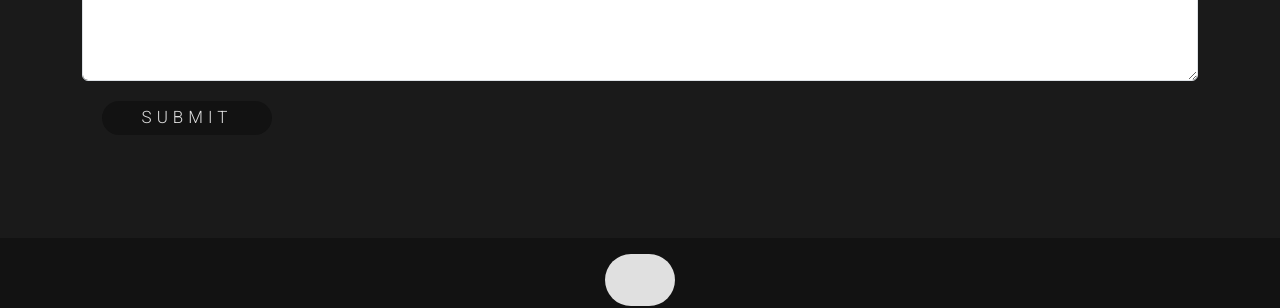
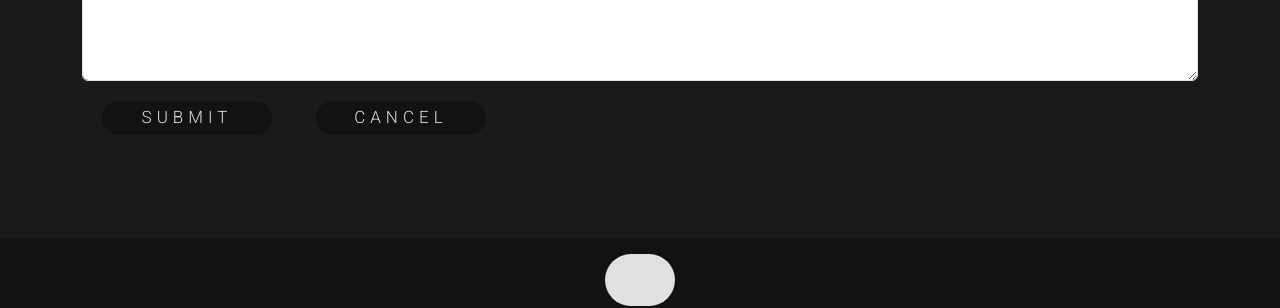
Before and after one commit to JamieB92/MiniFolio-PP4, a Django app: template templates/edit-post.html in a window 1280 px wide. Shown: the part 478-786 px from the top of the page. Run offline with Django 3.2, Linux system fonts and the light colour scheme; the template is opened without the code that fills it: values that come from a table or form of the project are taken from there, others are empty; the visitor is signed in with stand-in values (Sample User, id 1); some libraries are stand-ins or nearby versions.

Commit message:
add cancely buttons to forms

```diff
--- a/templates/edit-post.html
+++ b/templates/edit-post.html
@@ -9,7 +9,7 @@
     <form action="{{ post.pk }}" method="post" enctype="multipart/form-data">
         {{ form | crispy }}
         {% csrf_token %}
-        <button type="submit" value="Save" class="button">Submit</button>
+        <button type="submit" value="Save" class="button">Submit</button> <button class="button"><a href="{% url 'home' %}">Cancel</a></button>
     </form>
     {% endif %}
 </div>
--- a/templates/edit-profile.html
+++ b/templates/edit-profile.html
@@ -9,7 +9,7 @@
     <form action="{{ profile.pk }}" method="post" enctype="multipart/form-data">
         {{ form | crispy }}
         {% csrf_token %}
-        <button type="submit" value="Save" class="button">Submit</button>
+        <button type="submit" value="Save" class="button">Submit</button> <button class="button"><a href="{% url 'home' %}">Cancel</a></button>
     </form>
     {% endif %}
 </div>
--- a/templates/upload-post.html
+++ b/templates/upload-post.html
@@ -9,7 +9,7 @@
     <form method="post" enctype="multipart/form-data">
         {{ upload_form | crispy }}
         {% csrf_token %}
-        <button type="submit" class="button">Submit</button>
+        <button type="submit" class="button">Submit</button> <button class="button"><a href="{% url 'home' %}">Cancel</a></button>
     </form>
     {% endif %}
 </div>
```
